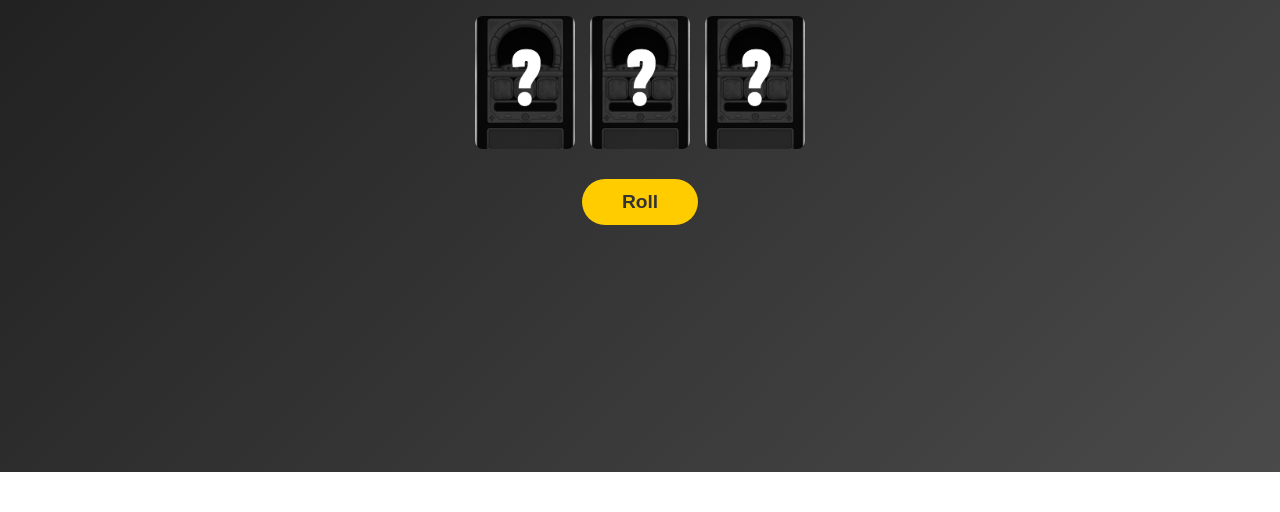
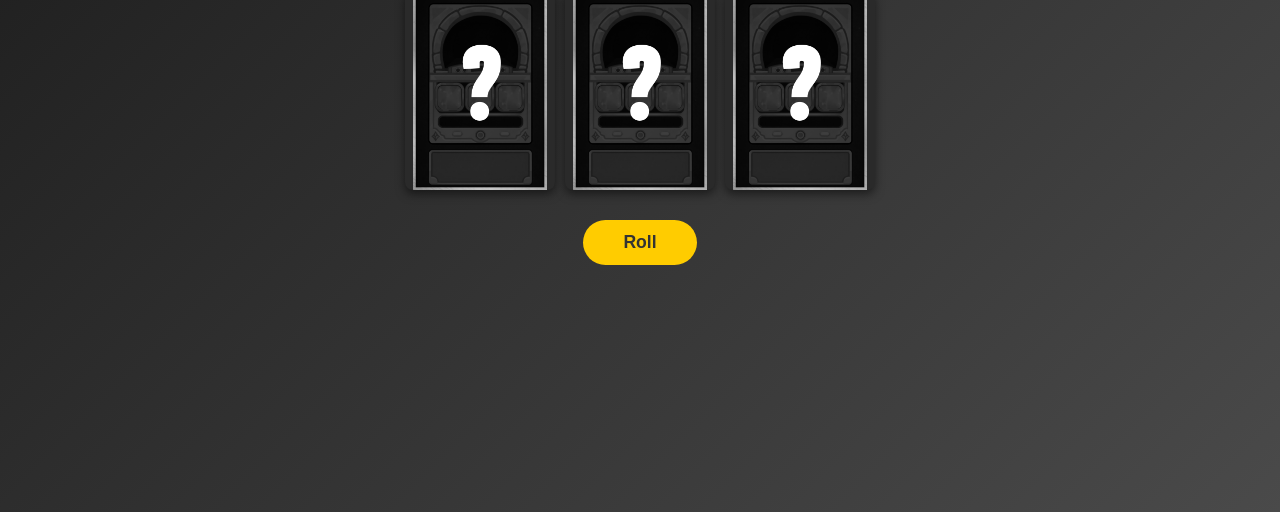
Before and after one commit to madrenso-sys/random_challenge-, a plain HTML site: page index.html in a window 1280 px wide. Shown: the part 328-840 px from the top of the page. Before the commit the page ends 800 px from the top, so only its background shows below. Drawn offline with Linux system fonts and the light colour scheme.

Commit message:
Update style.css

```diff
--- a/style.css
+++ b/style.css
@@ -7,33 +7,54 @@ body {
     margin: 0;
     font-family: sans-serif;
     color: white;
+    /* 화면이 넘칠 경우 스크롤 허용 */
+    overflow-y: auto;
+    padding: 20px 0;
 }
 
-.container { text-align: center; }
+.container {
+    width: 100%;
+    max-width: 600px;
+    text-align: center;
+    display: flex;
+    flex-direction: column;
+    align-items: center;
+}
+
+h1 {
+    margin-top: 0;
+    font-size: 1.5rem;
+}
 
 .card-wrapper {
     display: flex;
-    gap: 15px;
-    margin: 30px 0;
+    justify-content: center;
+    gap: 10px;
+    margin: 20px 0;
+    width: 95%; /* 화면 양 끝에 약간의 여백 */
 }
 
 .card {
-    width: 100px; /* 휴대폰 화면에 맞게 크기 조절 */
+    /* 너비를 화면의 약 30%로 설정하여 3장이 한 줄에 나오게 함 */
+    width: 30%;
+    max-width: 150px;
+    /* 3:4 비율 유지 */
     aspect-ratio: 3 / 4;
-    object-fit: cover;
+    /* 중요: 이미지가 잘리지 않고 전체가 다 보이도록 설정 */
+    object-fit: contain;
+    background-color: #2a2a2a;
     border-radius: 8px;
-    background-color: #333;
-    transition: transform 0.1s;
+    box-shadow: 0 4px 10px rgba(0,0,0,0.5);
 }
 
-/* 애니메이션 효과 */
+/* 애니메이션 효과 (이전과 동일) */
 .shaking { animation: shake 0.1s infinite; }
 .flipping { animation: flip 0.5s ease-out; }
 
 @keyframes shake {
     0% { transform: rotate(0deg); }
-    25% { transform: rotate(-3deg); }
-    50% { transform: rotate(3deg); }
+    25% { transform: rotate(-2deg); }
+    50% { transform: rotate(2deg); }
     100% { transform: rotate(0deg); }
 }
 
@@ -44,13 +65,14 @@ body {
 
 button {
     padding: 12px 40px;
-    font-size: 1.2rem;
+    font-size: 1.1rem;
     font-weight: bold;
     cursor: pointer;
     background-color: #ffcc00;
     border: none;
     border-radius: 25px;
     color: #333;
+    margin-top: 10px;
 }
 
 button:disabled { background-color: #888; }
```
